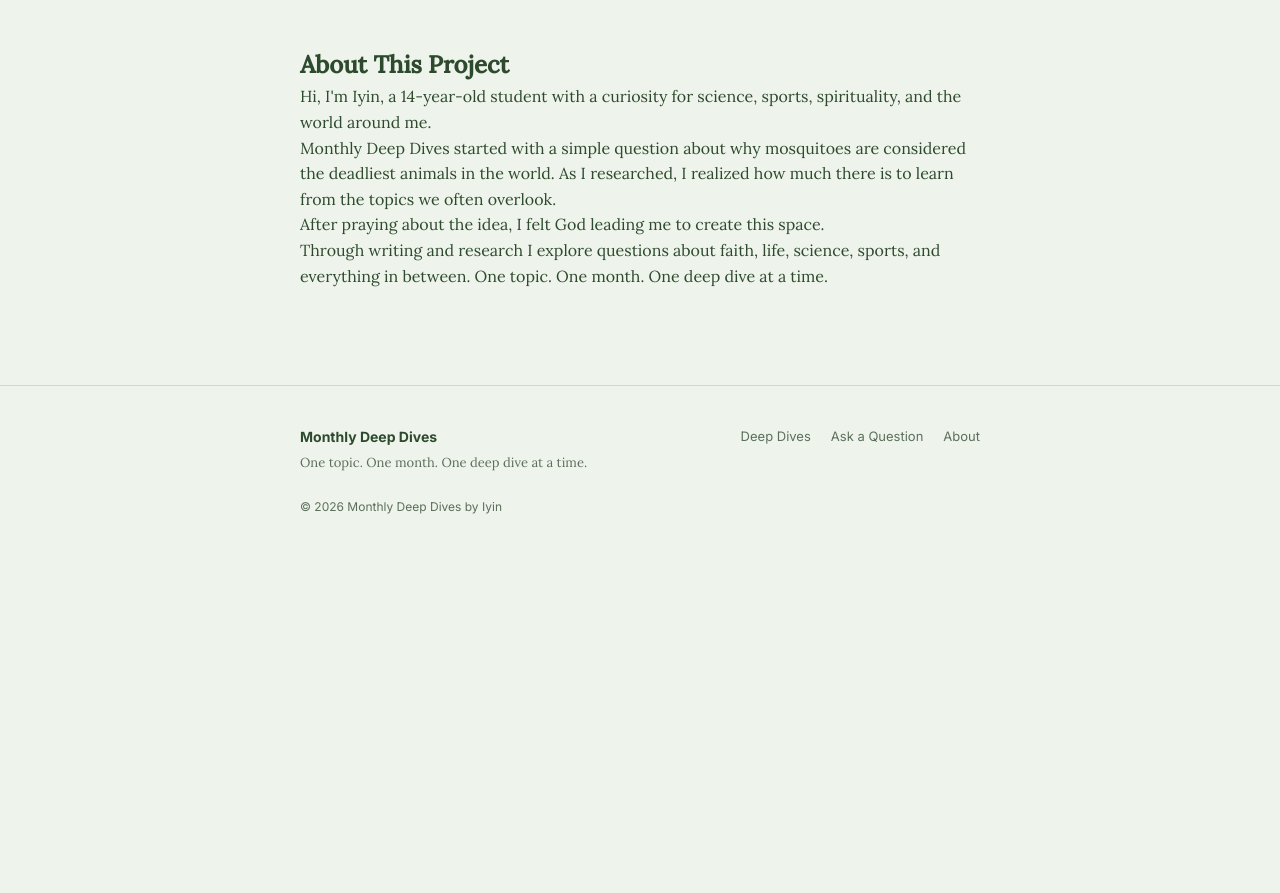
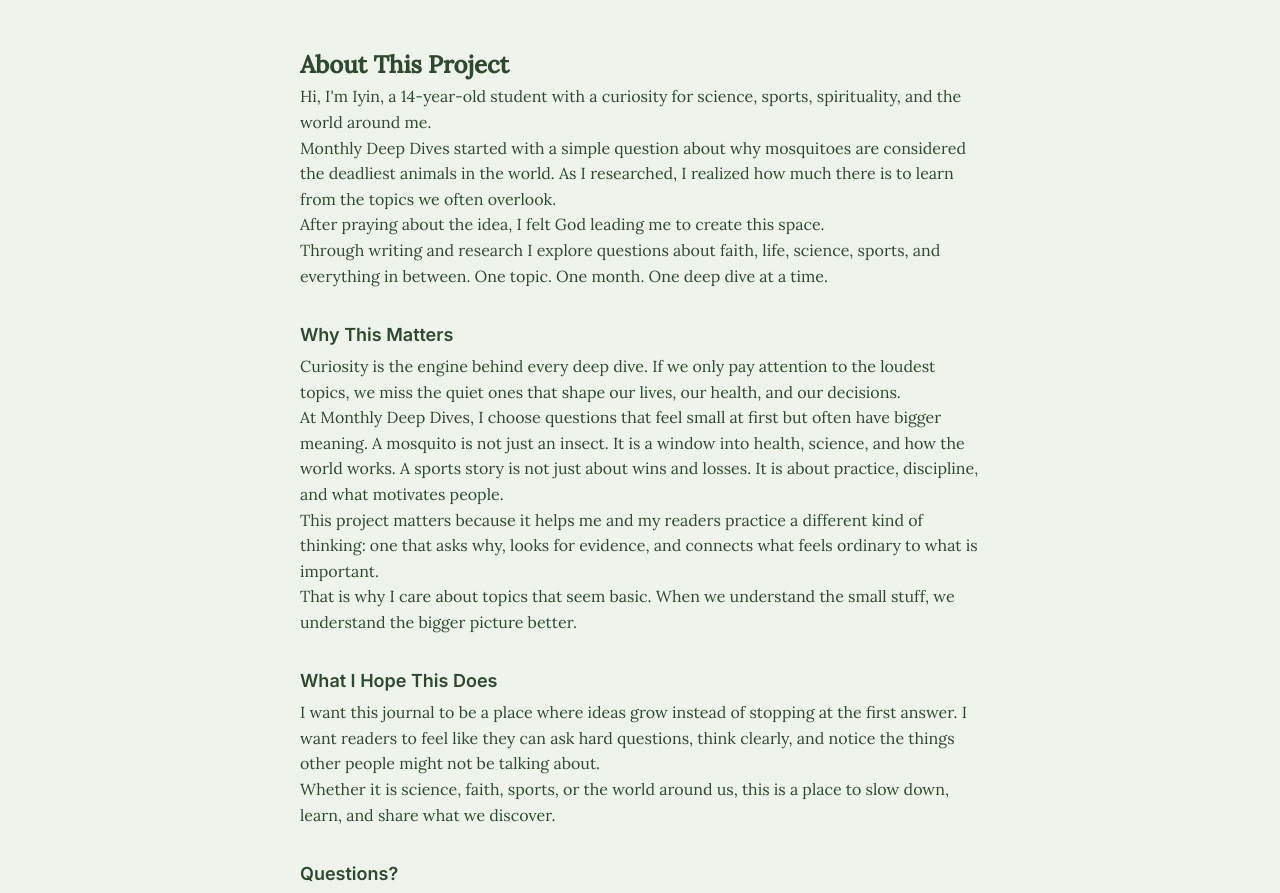
Before and after one commit to Elizadev41/Monthly-deep-dives-, a plain HTML site: page about.html in a window 1280 px wide. Shown: the part 59-952 px from the top of the page. Before the commit the page ends 800 px from the top, so only its background shows below. Drawn offline with Linux system fonts and the light colour scheme.

Commit message:
why this matter

```diff
--- a/about.html
+++ b/about.html
@@ -36,6 +36,19 @@
     <p>Monthly Deep Dives started with a simple question about why mosquitoes are considered the deadliest animals in the world. As I researched, I realized how much there is to learn from the topics we often overlook.</p>
     <p>After praying about the idea, I felt God leading me to create this space.</p>
     <p>Through writing and research I explore questions about faith, life, science, sports, and everything in between. One topic. One month. One deep dive at a time.</p>
+
+    <h2 style="margin-top: 32px;">Why This Matters</h2>
+    <p>Curiosity is the engine behind every deep dive. If we only pay attention to the loudest topics, we miss the quiet ones that shape our lives, our health, and our decisions.</p>
+    <p>At Monthly Deep Dives, I choose questions that feel small at first but often have bigger meaning. A mosquito is not just an insect. It is a window into health, science, and how the world works. A sports story is not just about wins and losses. It is about practice, discipline, and what motivates people.</p>
+    <p>This project matters because it helps me and my readers practice a different kind of thinking: one that asks why, looks for evidence, and connects what feels ordinary to what is important.</p>
+    <p>That is why I care about topics that seem basic. When we understand the small stuff, we understand the bigger picture better.</p>
+
+    <h2 style="margin-top: 32px;">What I Hope This Does</h2>
+    <p>I want this journal to be a place where ideas grow instead of stopping at the first answer. I want readers to feel like they can ask hard questions, think clearly, and notice the things other people might not be talking about.</p>
+    <p>Whether it is science, faith, sports, or the world around us, this is a place to slow down, learn, and share what we discover.</p>
+
+    <h2 style="margin-top: 32px;">Questions?</h2>
+    <p>Have a topic you think I should research? <a href="ask.html" style="color: var(--fg); text-decoration: underline; font-weight: 500;">Send me a question</a> and I might write about it next month.</p>
   </section>
 
   <!-- FOOTER -->
```
